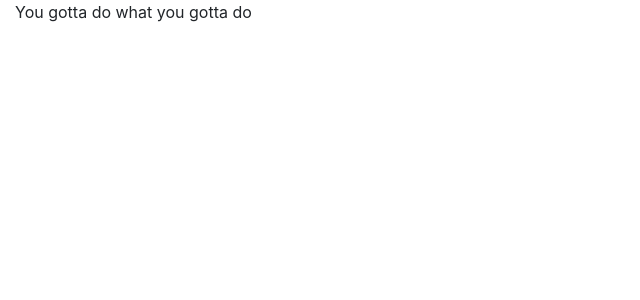
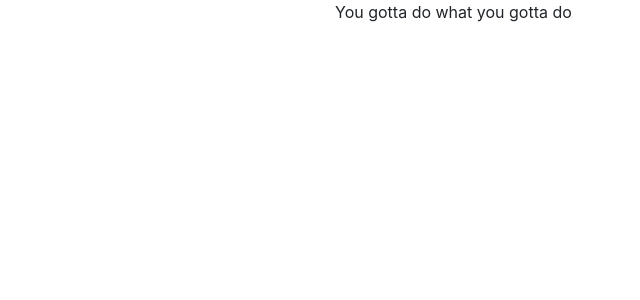
Before and after one commit to oleg-nazarov/todo-list, a React app: page / in a window 1280 px wide. Shown: the top 300 px of the page, without its empty margins (0-640 px from the left). Built offline with nearby package versions, Linux system fonts and the light colour scheme.

Commit message:
add row and col into App

```diff
--- a/src/App.js
+++ b/src/App.js
@@ -2,7 +2,11 @@
 
 const App = () => (
   <div className="container-fluid">
-    <div>You gotta do what you gotta do</div>
+    <div className="row justify-content-center">
+      <div className="col col-sm-10 col-md-8 col-lg-6">
+        <div>You gotta do what you gotta do</div>
+      </div>
+    </div>
   </div>
 );
 
```
